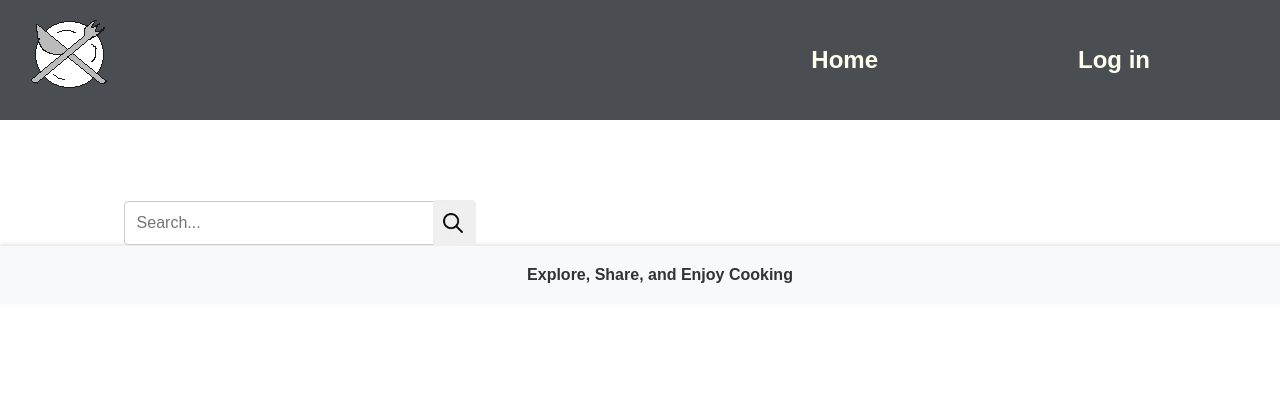
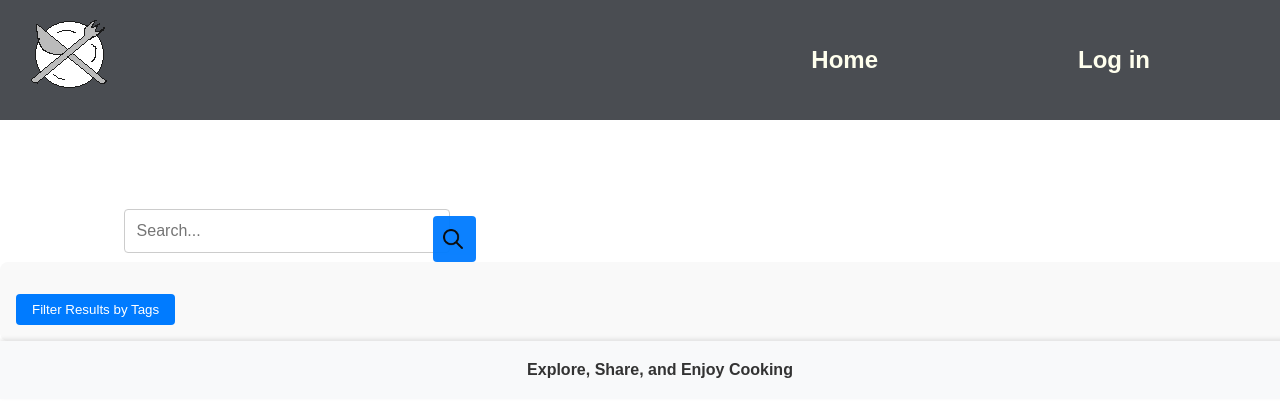
Before and after one commit to Joh221105/recipe-share-mern, a React (Create React App) app in the folder frontend/: page /searchresult in a window 1280 px wide. Shown: the top 416 px of the page. Built offline with nearby package versions, Linux system fonts and the light colour scheme.

Commit message:
adds filter options to search result page and styles filter options

```diff
--- a/frontend/src/search/components/FilterOptions/FilterOptions.css
+++ b/frontend/src/search/components/FilterOptions/FilterOptions.css
@@ -0,0 +1,44 @@
+.filter-options {
+    padding: 1rem;
+    background-color: #f9f9f9;
+    border-radius: 8px;
+    width: 100%;
+  }
+
+  .tags-container {
+    display: flex;
+    flex-wrap: wrap;
+    gap: 10px;
+    max-height: 200px;
+    overflow-y: auto;
+    padding-right: 10px;
+  }
+
+  .tag-item {
+    flex: 1 1 30%;
+    margin-bottom: 5px;
+  }
+
+  .tag-item label {
+    display: flex;
+    align-items: center;
+    gap: 8px;
+    padding: 0.5rem;
+    background-color: #e6e6e6;
+    border-radius: 4px;
+    cursor: pointer;
+  }
+
+  button {
+    margin-top: 1rem;
+    padding: 0.5rem 1rem;
+    background-color: #007bff;
+    color: white;
+    border: none;
+    border-radius: 4px;
+    cursor: pointer;
+  }
+
+  button:hover {
+    background-color: #0056b3;
+  }
--- a/frontend/src/search/components/FilterOptions/FilterOptions.js
+++ b/frontend/src/search/components/FilterOptions/FilterOptions.js
@@ -4,6 +4,7 @@ import "./FilterOptions.css";
 
 const FilterOptions = ({ applyFilters }) => {
   const [selectedTags, setSelectedTags] = useState([]);
+  const [showTags, setShowTags] = useState(false);
 
   const handleTagSelection = (tag) => {
     if (selectedTags.includes(tag)) {
@@ -19,11 +20,20 @@ const FilterOptions = ({ applyFilters }) => {
     applyFilters(selectedTags);
   };
 
+  const toggleTagVisibility = () => {
+    setShowTags(!showTags);
+  };
+
   return (
     <div className="filter-options">
-      <h2>Filter by Tags</h2>
+      <button onClick={toggleTagVisibility}>
+        {showTags ? "Hide Filters" : "Filter Results by Tags"}
+      </button>
+      {showTags && (
+        <div>
+          <div className="tags-container">
             {tags.map((tag) => (
-        <div key={tag}>
+              <div key={tag} className="tag-item">
                 <label>
                   <input
                     type="checkbox"
@@ -35,7 +45,10 @@ const FilterOptions = ({ applyFilters }) => {
                 </label>
               </div>
             ))}
+          </div>
           <button onClick={handleApplyFilters}>Apply Filters</button>
+        </div>
+      )}
     </div>
   );
 };
--- a/frontend/src/search/containers/SearchResultPage/SearchResultPage.js
+++ b/frontend/src/search/containers/SearchResultPage/SearchResultPage.js
@@ -5,6 +5,8 @@ import SearchResults from "../../components/SearchResults/SearchResults";
 import { useLocation } from "react-router-dom";
 import Navbar from "../../../common/components/Navbar/Navbar";
 import Footer from "../../../common/components/Footer/Footer";
+import Tags from "../../../search/components/FilterOptions/FilterOptions"
+import FilterOptions from "../../../search/components/FilterOptions/FilterOptions";
 
 const SearchResultPage = () => {
   const location = useLocation();
@@ -55,6 +57,7 @@ const SearchResultPage = () => {
       <Navbar />
       <SearchBar onSearch={handleSearch} initialQuery={query} />
       {error && <p>{error}</p>}
+      <FilterOptions/>
       <SearchResults matchingRecipes={matchingRecipes} />
       <Footer />
     </div>
```
Lines whose indentation alone changed are shown as unchanged.
